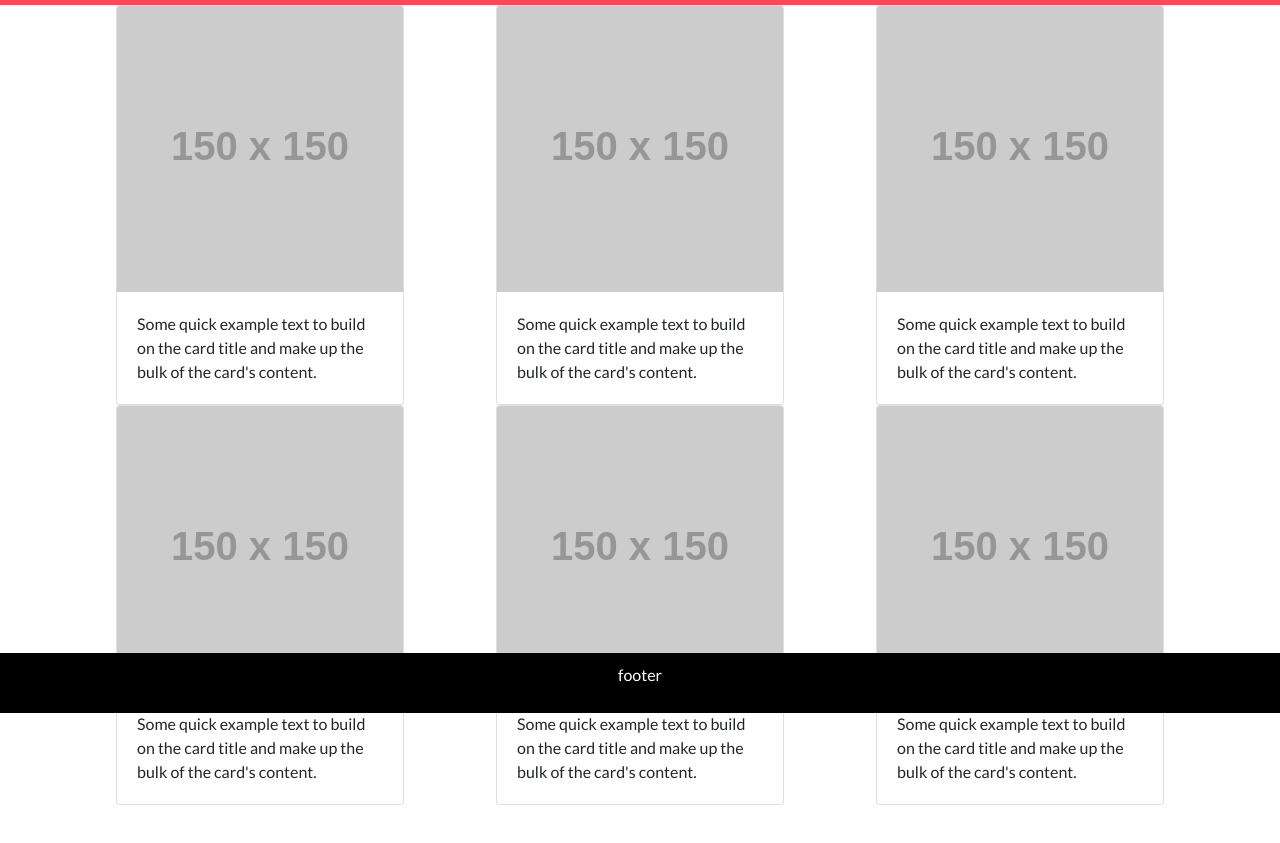
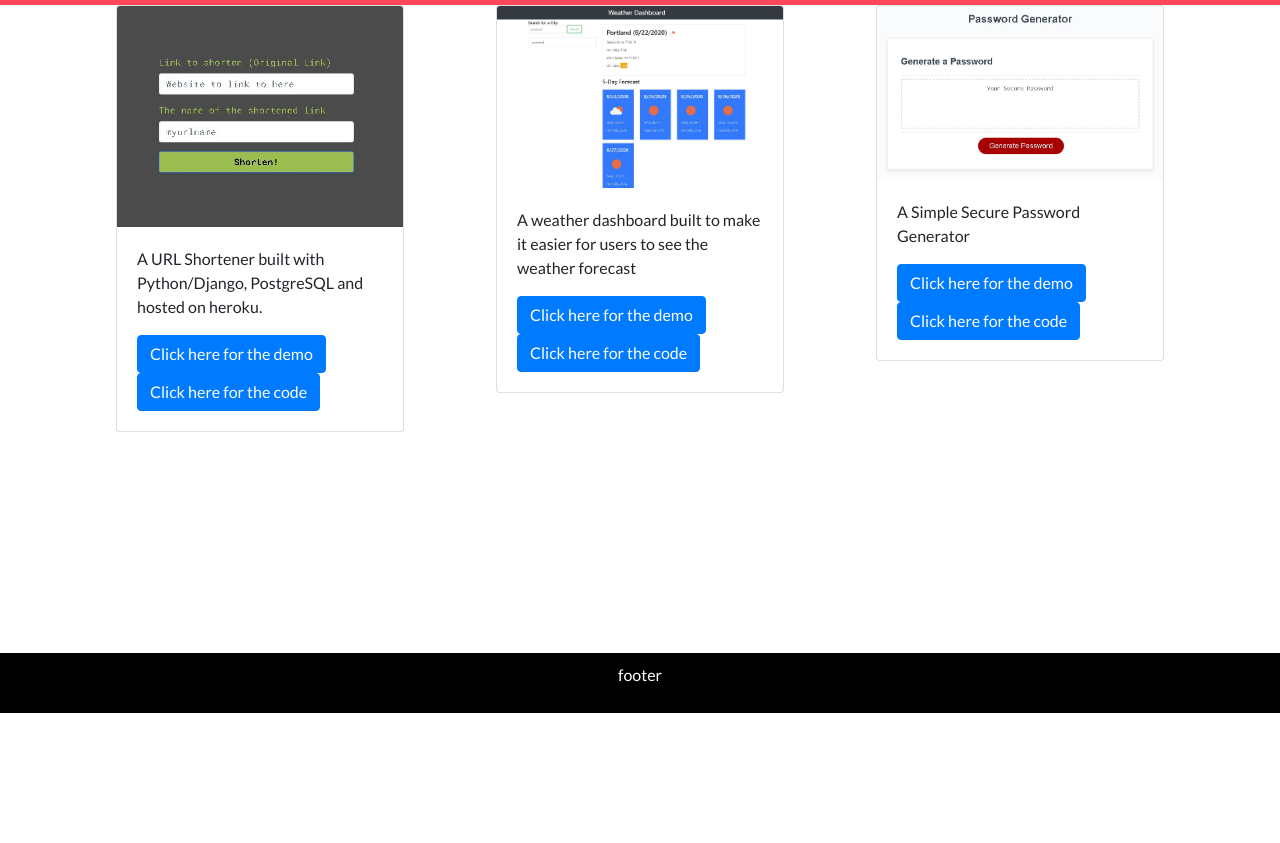
Before and after one commit to nosam1998/ResponsivePortfolio, a plain HTML site: page portfolio.html in a window 1280 px wide. Shown: the part 87-930 px from the top of the page. After the commit the page ends 800 px from the top, so only its background shows below. Drawn offline with nearby package versions, Linux system fonts and the light colour scheme; placeholder pictures from the web are drawn by us.

Commit message:
Added projects to showcase

```diff
--- a/portfolio.html
+++ b/portfolio.html
@@ -41,64 +41,98 @@
     <!-- Start of container -->
     <div class="container cards-padding">
         <div class="row">
+            <!-- URL Shortener -->
             <div class="col-12 col-sm-12 col-md-12 col-lg-4">
                 <div class="card" style="width: 18rem; margin: auto;">
-                        <img src="https://via.placeholder.com/150" class="card-img-top" alt="...">
+                    <img src="Assets/Images/urlshortener.JPG" width="150" class="card-img-top"
+                         alt="Screenshot of URL Shortener">
                     <div class="card-body">
-                            <p class="card-text">Some quick example text to build on the card title and make up the bulk
-                                of the card's content.</p>
+                        <p class="card-text">A URL Shortener built with Python/Django, PostgreSQL and hosted
+                            on heroku.</p>
+                        <a href="https://nosam1998-url-shortener.herokuapp.com/" target="_blank">
+                            <button
+                                    class="btn btn-primary">Click here for the demo
+                            </button>
+                        </a>
+                        <a href="https://github.com/nosam1998/URLShortener" target="_blank">
+                            <button class="btn btn-primary">Click
+                                here for the code
+                            </button>
+                        </a>
+                    </div>
+                </div>
+            </div>
+            <!-- Weather Dashboard -->
+            <div class="col-12 col-sm-12 col-md-12 col-lg-4">
+                <div class="card" style="width: 18rem; margin: auto;">
+                    <img src="Assets/Images/weather-dashboard-screenshot.JPG" width="150" class="card-img-top"
+                         alt="Screenshot of weather dashboard">
+                    <div class="card-body">
+                        <p class="card-text">A weather dashboard built to make it easier for users to see the weather
+                            forecast</p>
+                        <a href="https://nosam1998.github.io/WeatherDashboard/" target="_blank">
+                            <button
+                                    class="btn btn-primary">Click here for the demo
+                            </button>
+                        </a>
+                        <a href="https://github.com/nosam1998/WeatherDashboard" target="_blank">
+                            <button class="btn btn-primary">Click
+                                here for the code
+                            </button>
+                        </a>
                     </div>
                 </div>
             </div>
             <div class="col-12 col-sm-12 col-md-12 col-lg-4">
                 <div class="card" style="width: 18rem; margin: auto;">
-                        <img src="https://via.placeholder.com/150" class="card-img-top" alt="...">
+                    <img src="Assets/Images/passwordgenerator.JPG" width="150" class="card-img-top" alt="...">
                     <div class="card-body">
-                            <p class="card-text">Some quick example text to build on the card title and make up the bulk
-                                of the card's content.</p>
-                        </div>
-                    </div>
-                </div>
-                <div class="col-12 col-sm-12 col-md-12 col-lg-4">
-                    <div class="card" style="width: 18rem; margin: auto;">
-                        <img src="https://via.placeholder.com/150" class="card-img-top" alt="...">
-                        <div class="card-body">
-                            <p class="card-text">Some quick example text to build on the card title and make up the bulk
-                                of the card's content.</p>
+                        <p class="card-text">A Simple Secure Password Generator</p>
+                        <a href="https://nosam1998.github.io/PasswordGenerator/" target="_blank">
+                            <button
+                                    class="btn btn-primary">Click here for the demo
+                            </button>
+                        </a>
+
+                        <a href="https://github.com/nosam1998/PasswordGenerator" target="_blank">
+                            <button class="btn btn-primary">Click
+                                here for the code
+                            </button>
+                        </a>
                     </div>
                 </div>
             </div>
         </div>
 
-            <div class="row">
-                <div class="col-12 col-sm-12 col-md-12 col-lg-4">
-                    <div class="card" style="width: 18rem; margin: auto;">
-                        <img src="https://via.placeholder.com/150" class="card-img-top" alt="...">
-                        <div class="card-body">
-                            <p class="card-text">Some quick example text to build on the card title and make up the bulk
-                                of the card's content.</p>
-                        </div>
-                    </div>
-                </div>
-                <div class="col-12 col-sm-12 col-md-12 col-lg-4">
-                    <div class="card" style="width: 18rem; margin: auto;">
-                        <img src="https://via.placeholder.com/150" class="card-img-top" alt="...">
-                        <div class="card-body">
-                            <p class="card-text">Some quick example text to build on the card title and make up the bulk
-                                of the card's content.</p>
-                        </div>
-                    </div>
-                </div>
-                <div class="col-12 col-sm-12 col-md-12 col-lg-4">
-                    <div class="card" style="width: 18rem; margin: auto;">
-                        <img src="https://via.placeholder.com/150" class="card-img-top" alt="...">
-                        <div class="card-body">
-                            <p class="card-text">Some quick example text to build on the card title and make up the bulk
-                                of the card's content.</p>
-                        </div>
-                    </div>
-                </div>
-            </div>
+        <!--        <div class="row">-->
+        <!--            <div class="col-12 col-sm-12 col-md-12 col-lg-4">-->
+        <!--                <div class="card" style="width: 18rem; margin: auto;">-->
+        <!--                    <img src="https://via.placeholder.com/150" class="card-img-top" alt="...">-->
+        <!--                    <div class="card-body">-->
+        <!--                        <p class="card-text">Some quick example text to build on the card title and make up the bulk-->
+        <!--                            of the card's content.</p>-->
+        <!--                    </div>-->
+        <!--                </div>-->
+        <!--            </div>-->
+        <!--            <div class="col-12 col-sm-12 col-md-12 col-lg-4">-->
+        <!--                <div class="card" style="width: 18rem; margin: auto;">-->
+        <!--                    <img src="https://via.placeholder.com/150" class="card-img-top" alt="...">-->
+        <!--                    <div class="card-body">-->
+        <!--                        <p class="card-text">Some quick example text to build on the card title and make up the bulk-->
+        <!--                            of the card's content.</p>-->
+        <!--                    </div>-->
+        <!--                </div>-->
+        <!--            </div>-->
+        <!--            <div class="col-12 col-sm-12 col-md-12 col-lg-4">-->
+        <!--                <div class="card" style="width: 18rem; margin: auto;">-->
+        <!--                    <img src="https://via.placeholder.com/150" class="card-img-top" alt="...">-->
+        <!--                    <div class="card-body">-->
+        <!--                        <p class="card-text">Some quick example text to build on the card title and make up the bulk-->
+        <!--                            of the card's content.</p>-->
+        <!--                    </div>-->
+        <!--                </div>-->
+        <!--            </div>-->
+        <!--        </div>-->
     </div>
     <!-- End of Container -->
 
```
Also changed, not shown: Assets/Images/passwordgenerator.JPG (added), Assets/Images/urlshortener.JPG (added), Assets/Images/weather-dashboard-screenshot.JPG (added). Lines whose indentation alone changed are shown as unchanged.
